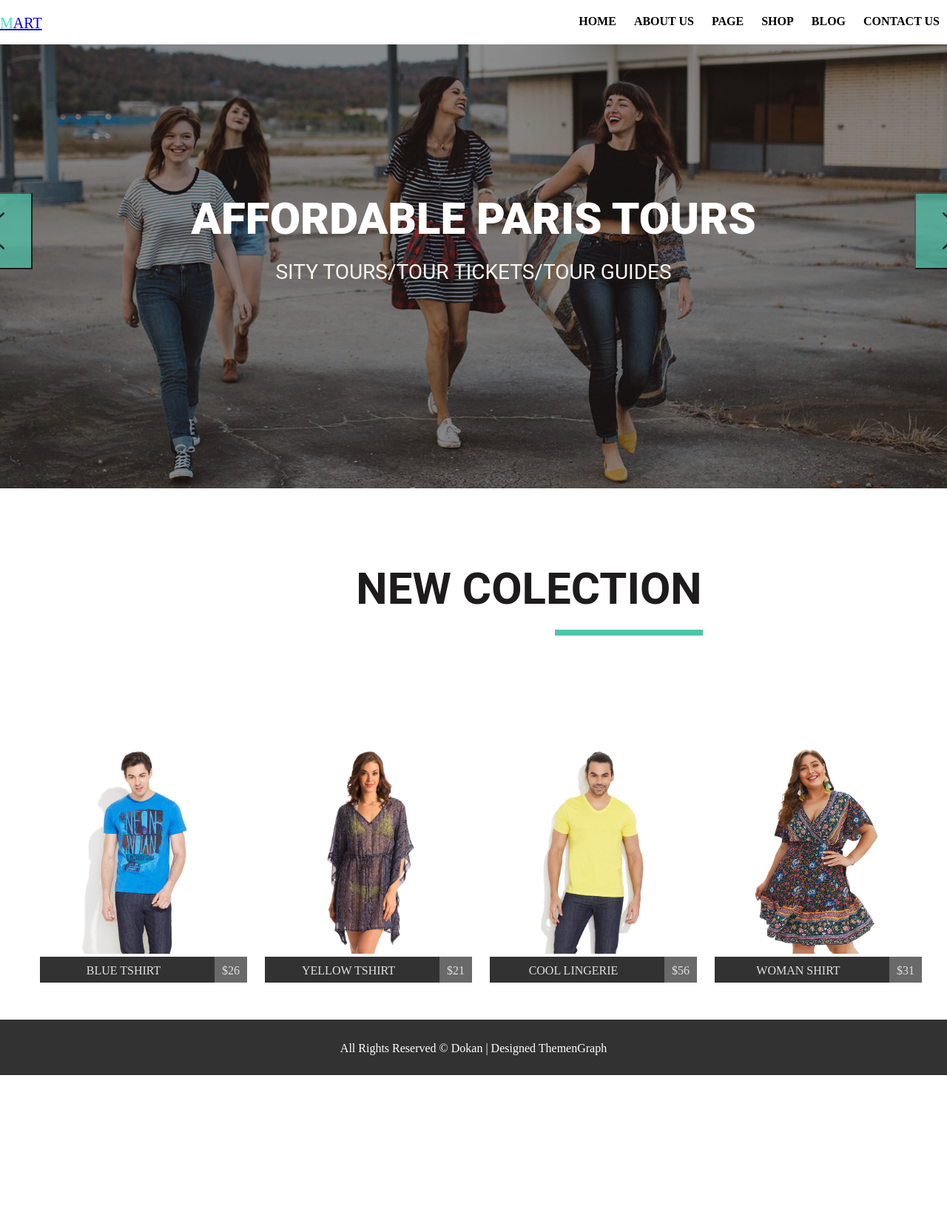
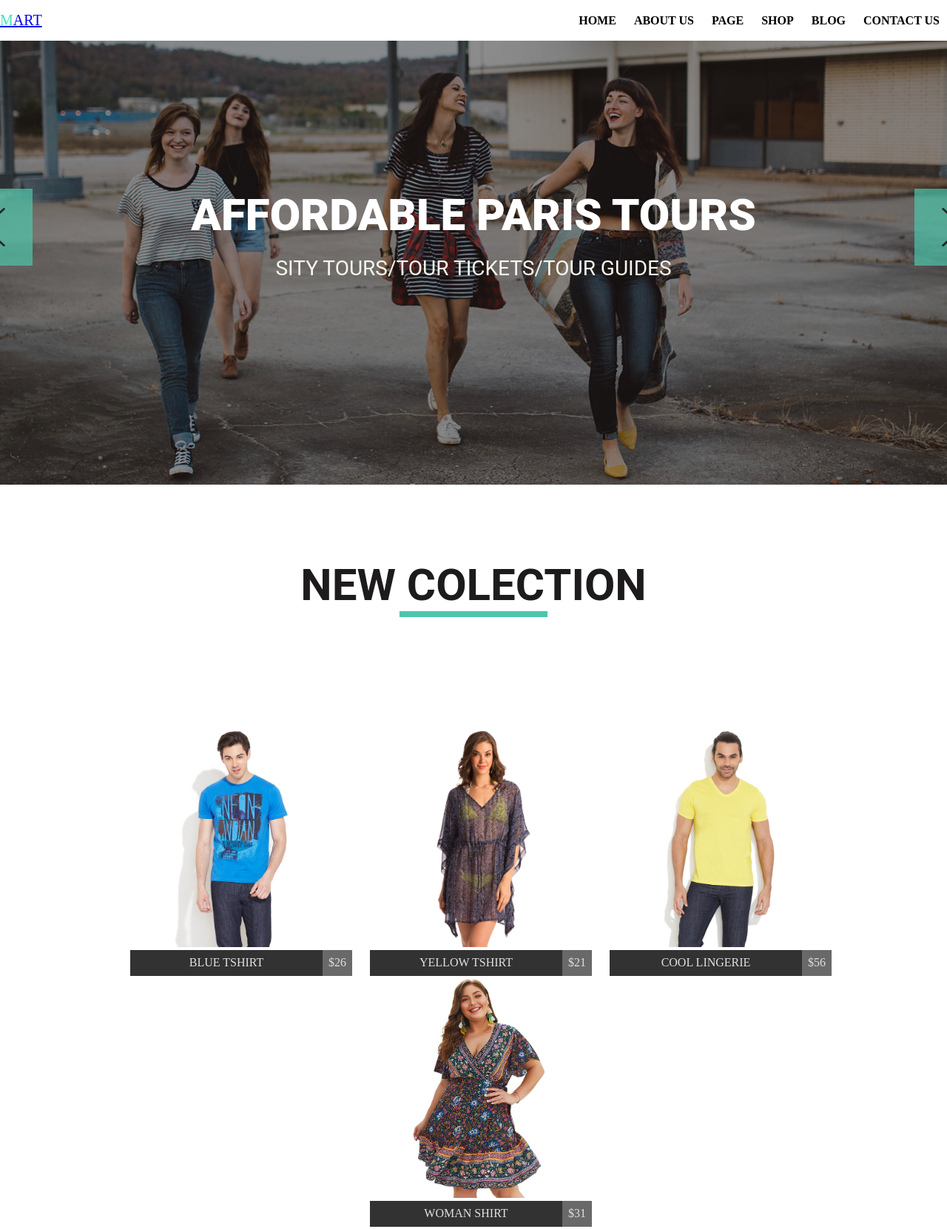
Before and after one commit to DianaSymodeiko/goit-fe-course, a plain HTML site: page html-css/module-05/index.html in a window 1280 px wide. Shown: the top 1661 px of the page at 74% size. Before the commit the page ends 1453 px from the top, so only its background shows below. Drawn offline with Linux system fonts and the light colour scheme.

Commit message:
adds module-05

```diff
--- a/html-css/module-05/index.html
+++ b/html-css/module-05/index.html
@@ -3,7 +3,7 @@
 <head>
 <meta charset="UTF-8">
 <meta name="viewport" content="width=device-width, initial-scale=1.0">
-<title>Document</title>
+<title>Module-05</title>
 <link rel="stylesheet" href="styles.css">
 </head>
 
@@ -11,16 +11,16 @@
 <body>
 <header class="header">
   <section class="head">
-  <div class ="month">
-  <a href="#" target="_blank" :title="Mart" class="month-link">Mart</a>
+  <div class ="logo">
+  <a href="#" target="_blank" title="Mart" class="month-link">Mart</a>
 </div>
 <nav class="menu">
-  <a href="#" target="_blank" :title="Home" class="menu-link">Home</a>
-  <a href="#" target="_blank" :title="About us" class="menu-link">About us</a>
-  <a href="#" target="_blank" :title="Page" class="menu-link">Page</a>
-  <a href="#" target="_blank" :title="Shop" class="menu-link">Shop</a>
-  <a href="#" target="_blank" :title="Blog" class="menu-link">Blog</a>
-  <a href="#" target="_blank" :title="Contact us" class="menu-link">Contact us</a>
+  <a href="#" target="_blank" title="Home" class="menu-link">Home</a>
+  <a href="#" target="_blank" title="About us" class="menu-link">About us</a>
+  <a href="#" target="_blank" title="Page" class="menu-link">Page</a>
+  <a href="#" target="_blank" title="Shop" class="menu-link">Shop</a>
+  <a href="#" target="_blank" title="Blog" class="menu-link">Blog</a>
+  <a href="#" target="_blank" title="Contact us" class="menu-link">Contact us</a>
 </nav>
 </section>
 </header>
--- a/html-css/module-05/styles.css
+++ b/html-css/module-05/styles.css
@@ -5,7 +5,7 @@
   }
 
   .header {
-    min-width: 350px;
+    min-width: 320px;
   }
 
   .head {
@@ -13,19 +13,18 @@
     margin: 0 auto;
   }
 
-  .month {
+  .logo {
     display: inline-block;
     vertical-align: middle;
     width: 60px;
-    height: 60px;
-    padding-top: 20px;
+    padding: 16px 0;
     font-size: 20px;
-    color: rgb(0, 0, 0);
+    color: #000000;
     text-transform: uppercase;
     text-decoration: none;
   }
-  .month::first-letter {
-    color: rgb(70, 224, 191);
+  .logo::first-letter {
+    color: #46e0bf;
   }
 
   .menu-link {
@@ -34,9 +33,8 @@
     font-size: 16px;
     text-transform: uppercase;
     text-decoration: none;
-    color: rgb(0, 0, 0);
+    color: #000000;
     font-weight: 700;
-    border-bottom: 2px solid transparent;
   }
 
   nav {
@@ -47,12 +45,13 @@
   }
 
   .menu :hover {
-    color: rgb(70, 224, 191);
+    color: #46e0bf;
+    border-bottom: 2px solid  #46e0bf;
   }
 
   .travel {
     position: relative;
-    min-width: 350px;
+    min-width: 320px;
   }
 
   .travel_content {
@@ -61,7 +60,7 @@
     margin: 0 auto;
     }
 
-  .travel_content::before {
+  .travel::before {
     content: '';
     position: absolute;
     top: 0;
@@ -80,7 +79,7 @@
     padding-top: 200px;
     padding-bottom: 10px;
     font-size: 60px;
-    color: rgb(255, 255, 255);
+    color: #ffffff;
     font-family: "Roboto";
     font-weight: 900;
   }
@@ -90,52 +89,50 @@
     padding-top: 10px;
     padding-bottom: 10px;
     font-size: 28px;
-    color: hsl(71, 41%, 95%);
+    color: #f6f7ed;
     font-family: "Roboto";
   }
 
   .button1 {
     background-image: url('./image/iconfinder_left-arrow-back_2931162.png');
-    background-color: rgb(78, 198, 171);
+    background-color: #4ec6ab;
     background-size: 50%;
     background-repeat: no-repeat;
     background-position: center;
     opacity: 0.7;
     position: absolute;
-    width: 100px;
-    height: 100px;
     top: 200px;
     width: 104px;
     height: 104px;
     left: calc(50% - 700px);
+    border: none;
    }
 
 
   .button2 {
     background-image: url('./image/iconfinder_right-forward-arrow_2931159.png');
-    background-color: rgb(78, 198, 171);
+    background-color: #4ec6ab;
     background-size: 50%;
     background-repeat: no-repeat;
     background-position: center;
     opacity: 0.7;
     position: absolute;
-    width: 100px;
-    height: 100px;
     top: 200px;
     width: 104px;
     height: 104px;
     right: calc(50% - 700px);
+    border: none;
    }
 
    .button1:hover {
-     background-color: rgb(21, 150, 122);
+     background-color: #15967a;
    }
    .button2:hover {
-    background-color: rgb(21, 150, 122);
+    background-color: #15967a;
    }
 
    .magazine {
-    min-width: 350px
+    min-width: 320px
    }
 
 
@@ -143,15 +140,14 @@
     max-width: 1600px;
     text-align: center;
     margin: 0 auto;
+    padding-top: 100px;
   }
 
   .magazine_title {
     text-align: center;
-    padding-top: 100px;
-    padding-bottom: 150px;
-    padding-left: 150px;
+    margin-bottom: 150px;
     font-size: 60px;
-    color: rgb(29, 27, 27);
+    color: #1d1b1b;
     font-family: "Roboto";
   }
 
@@ -161,15 +157,14 @@
     text-align: center;
     width: 200px;
     height: 8px;
-    background: rgb(78, 198, 171);
-    margin-top: 20px;
-    margin-left: 600px;
+    background: #4ec6ab;
+    margin: 0 auto;
   }
 
   .goods {
     display:inline-block;
     width: 300px;
-    padding-left: 20px;
+    margin-left: 20px;
     position: relative;
   }
 
@@ -180,9 +175,10 @@
   .goods_image {
     display: inline-block;
     max-width: 100%;
+    margin-left: 0px;
   }
 
-  .goods_image:hover {
+  .goods:hover >.goods_image {
      filter: brightness(0.5);
   }
 
@@ -196,7 +192,7 @@
     left: 50%;
     transform: translate(-50%, -50%);
     text-align: center;
-    margin: 10px;
+    padding: 10px;
   }
 
   .icon {
@@ -207,12 +203,12 @@
     background-repeat: no-repeat;
     background-position: center;
     border-width: 1px;
-    border-color: rgb(255, 255, 255);
+    border-color: #ffffff;
     border-style: solid;
   }
 
   .icon:hover {
-    background-color: rgb(61, 209, 177);
+    background-color: #3dd1b1;
   }
 
   /*.icon:hover > .goods_image {
@@ -237,13 +233,13 @@
   }
 
   .card_info {
-    color: rgb(225,225,225);
-    background-color: rgb(50,50,50);
+    color: #e1e1e1;
+    background-color: #323232;
     font-size: 16px;
     height: 35px;
   }
 
-  .card_info ::after {
+  .card_info::after {
     content: '';
     display: block;
     width: 100%;
@@ -251,40 +247,39 @@
   }
 
   .goods:hover .card_info {
-    background: rgb(26, 188, 156);
+    background: #1abc9c;
   }
 
   .goods:hover .card_price {
-    background: rgb(120, 209, 191);
+    background: #78d1bf;
   }
 
   .card_description {
     display: inline-block;
     vertical-align: middle;
-    margin-right: 10px;
-    padding: 10px;
+    padding: 8px;
   }
 
   .card_price {
     display: block;
-    padding: 10px;
-    background-color:dimgray;
+    padding: 8px;
+    background-color:#696969;
     height: 100%;
     float: right;
   }
 
   .footer {
-    min-width: 350px;
+    min-width: 320px;
+    background-color: #323232;
+    margin-top: 50px;
   }
 
   .footer_info {
     max-width: 1600px;
     margin: 0 auto;
     height: 75px;
-    margin-top: 50px;
     padding-top: 30px;
     font-size: 16px;
-    color: rgb(255, 255, 255);
-    background-color: rgb(50,50,50);
+    color: #ffffff;
     text-align: center;
   }
```
